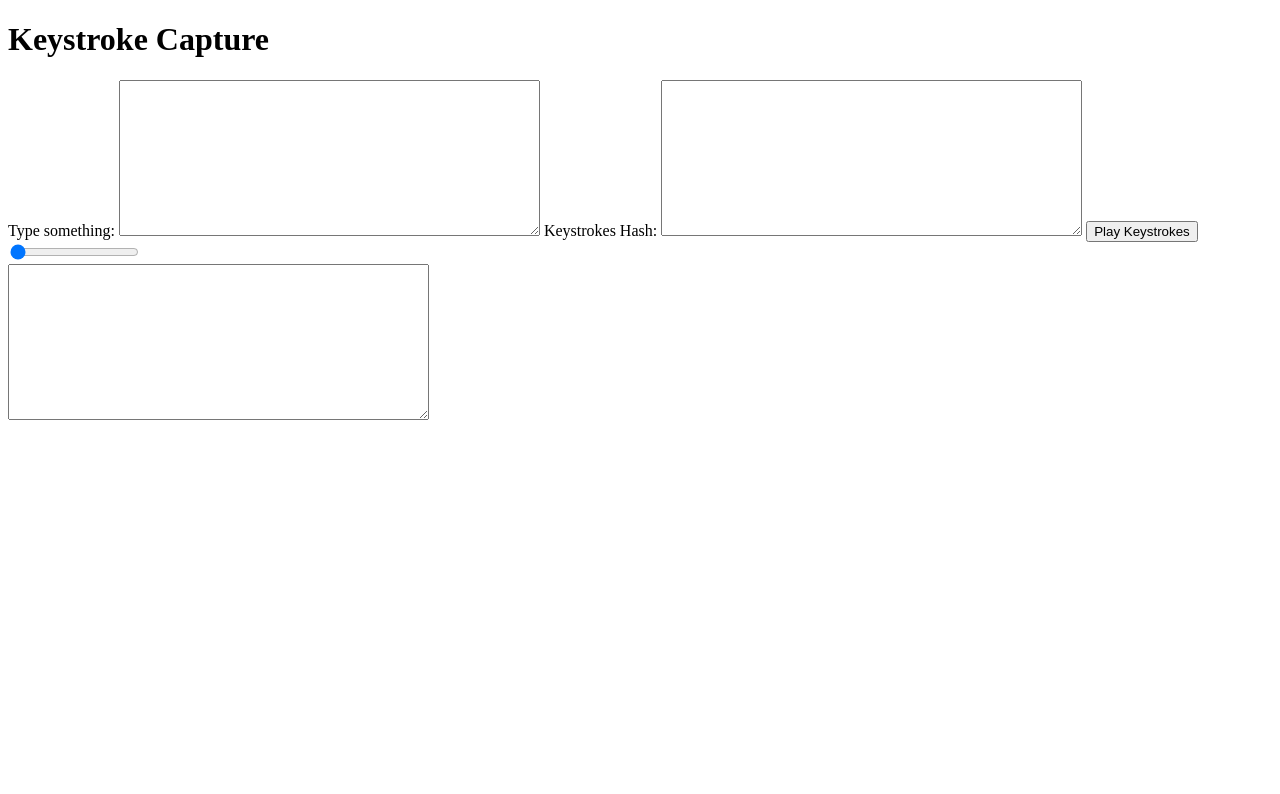
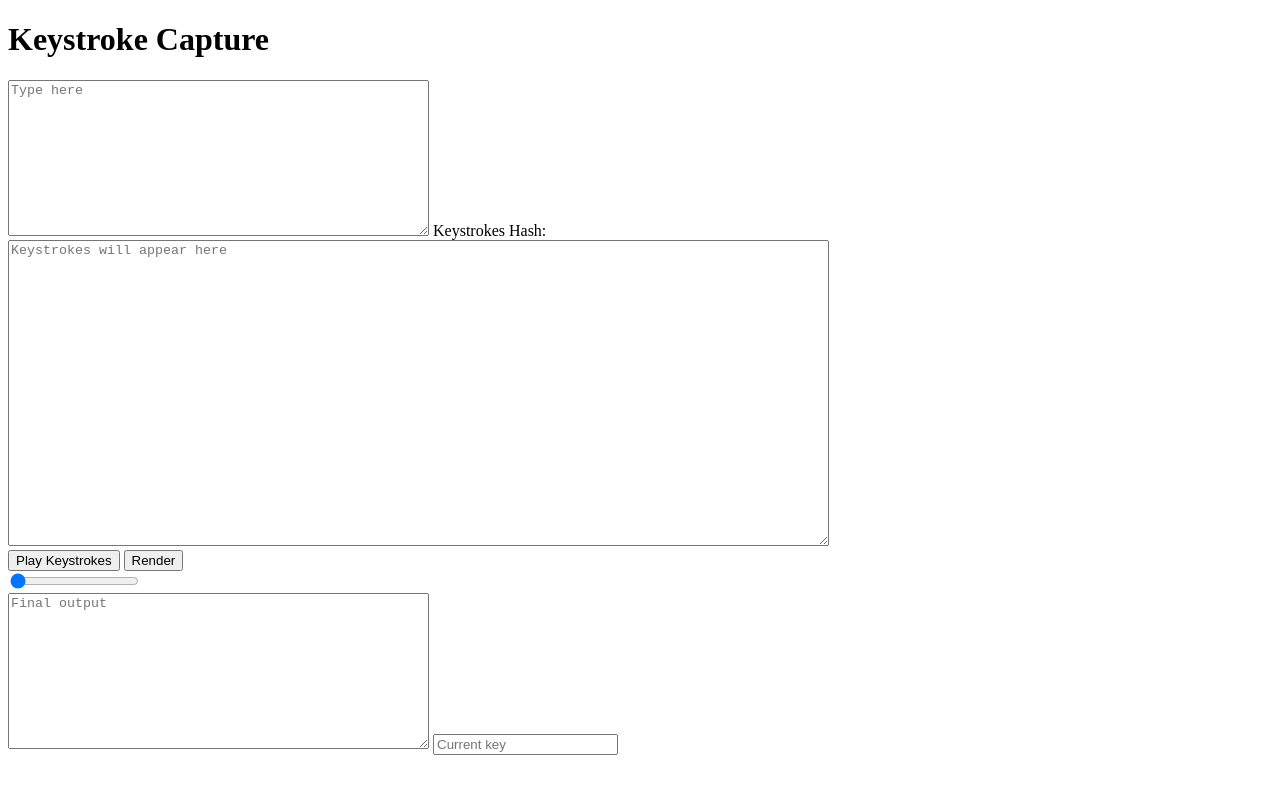
Before and after one commit to Anx450z/Writter, a plain HTML site: page index.html in a window 1280 px wide. Drawn offline with Linux system fonts and the light colour scheme.

Commit message:
updated textareas and add render button

```diff
--- a/index.html
+++ b/index.html
@@ -6,20 +6,23 @@
 <body>
   <h1>Keystroke Capture</h1>
 
-  <label for="inputTextBox">Type something:</label>
-  <textarea id="inputTextBox" rows="10" cols="50"></textarea>
+  <textarea id="inputTextBox" rows="10" cols="50" placeholder="Type here"></textarea>
 
   <label for="hashTextBox">Keystrokes Hash:</label>
-  <textarea id="hashTextBox" rows="10" cols="50" readonly></textarea>
+  <textarea id="hashTextBox" rows="20" cols="100" readonly placeholder="Keystrokes will appear here"></textarea>
 
-  <button onclick="playbackKeystrokes()">Play Keystrokes</button>
+  <div>
+    <button onclick="playbackKeystrokes()">Play Keystrokes</button>
+    <button onclick="render()">Render</button>
+  </div>
 
   <div>
     <input type="range" id="seekBar" min="0" max="100" step="1" value="0" oninput="seek()">
     <span id="seekTime"></span>
   </div>
 
-  <textarea id="outputTextBox" rows="10" cols="50" readonly></textarea>
+  <textarea id="outputTextBox" rows="10" cols="50" readonly placeholder="Final output"></textarea>
+  <input type="text" id="currentKeystroke" readonly placeholder="Current key">
 
   <script src="index.js"></script>
 </body>
--- a/index.js
+++ b/index.js
@@ -43,10 +43,13 @@ function showKeystrokes(timestamp) {
       else {
       outputTextBox.value += key;
       }
+
+      currentKeystroke.value = key
 }
 
 function playbackKeystrokes() {
   var outputTextBox = document.getElementById('outputTextBox');
+  var currentKeystroke =  document.getElementById('currentKeystroke');
   outputTextBox.value = '';
 
   var timestamps = Object.keys(keystrokesHash);
@@ -62,7 +65,16 @@ function playbackKeystrokes() {
       // Update seek bar position
       document.getElementById('seekBar').value = progress;
       document.getElementById('seekTime').textContent = formatTime(timeDelay);
-    }, timeDelay);
+    }, timeDelay/2);
+  });
+}
+
+function render() {
+  var outputTextBox = document.getElementById('outputTextBox');
+  outputTextBox.value = '';
+  var timestamps = Object.keys(keystrokesHash);
+  timestamps.forEach(function (timestamp, index) {
+    showKeystrokes(timestamp)
   });
 }
 
```
